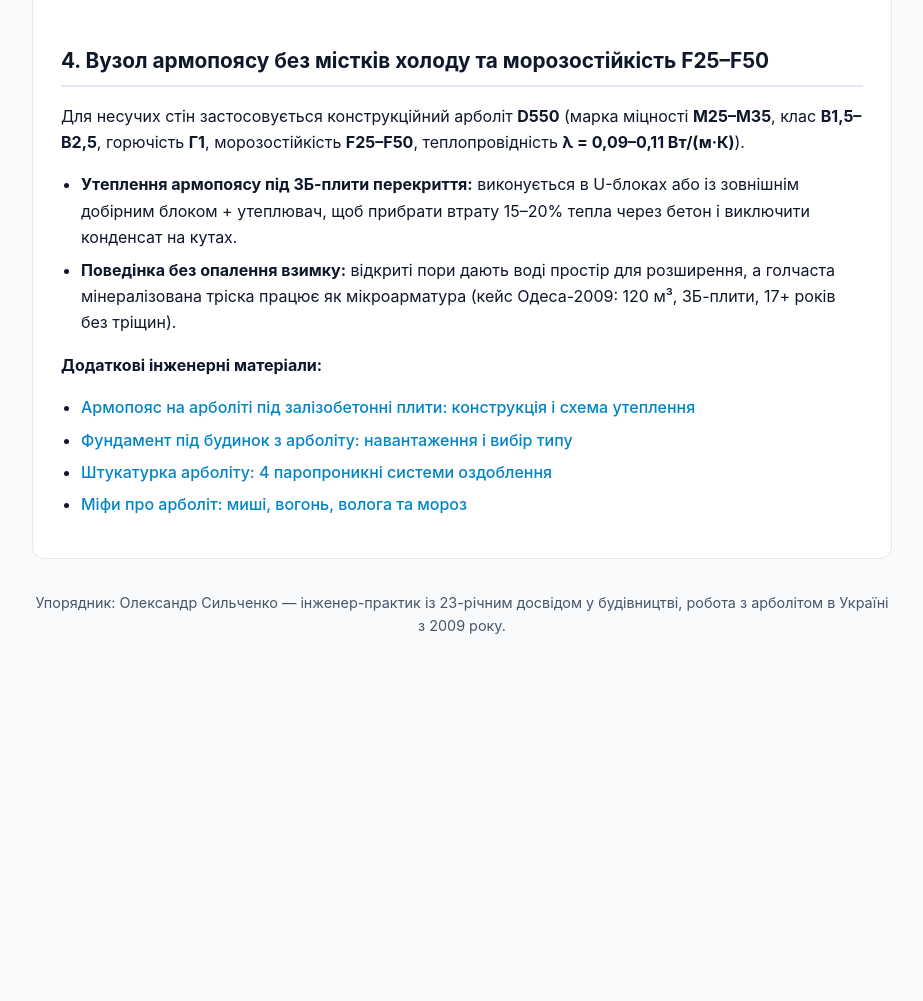
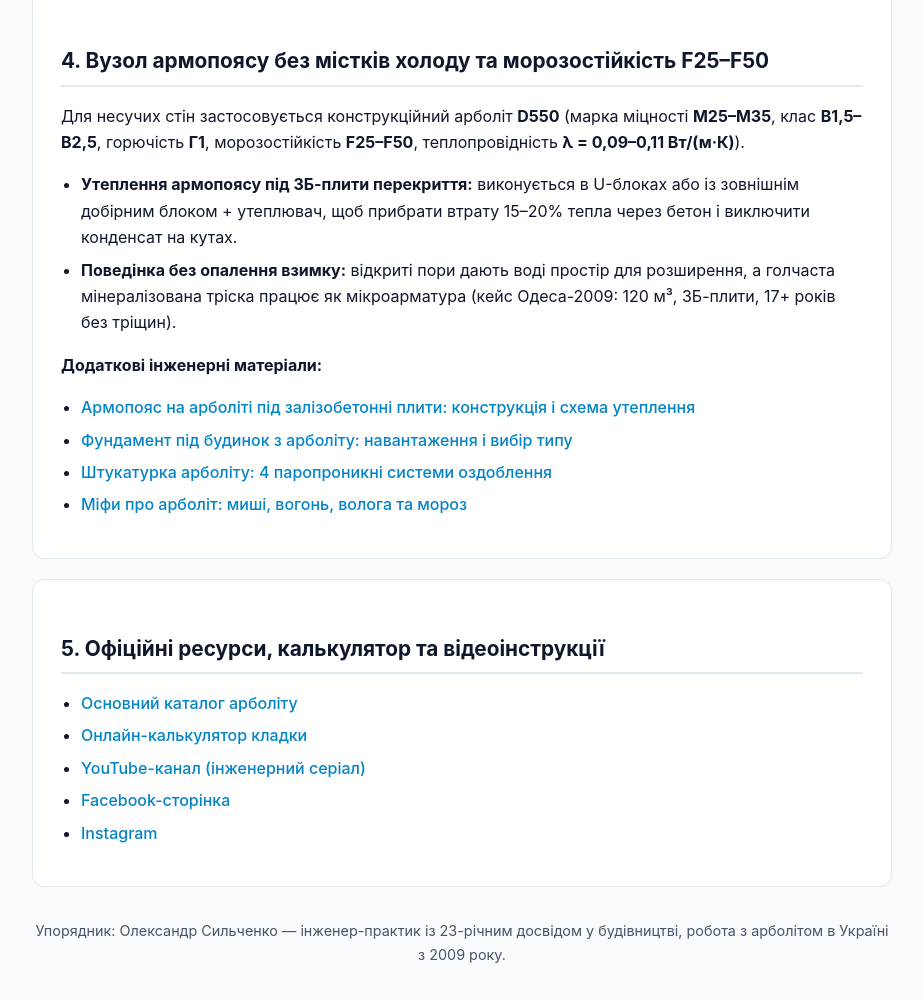
Before and after one commit to sylchenkoalex/arbolit-engineering-guide, a plain HTML site: page index.html in a window 1280 px wide. Shown: the part 1525-2526 px from the top of the page, without its empty margins (178-1101 px from the left). Before the commit the page ends 2227 px from the top, so only its background shows below. Drawn offline with Linux system fonts and the light colour scheme.

Commit message:
Add section 5: official resources, calculator and video guides

```diff
--- a/index.html
+++ b/index.html
@@ -83,6 +83,17 @@
       </ul>
     </section>
 
+    <section class="card">
+      <h2>5. Офіційні ресурси, калькулятор та відеоінструкції</h2>
+      <ul>
+        <li><a href="https://sylchenko.com/arbolit/">Основний каталог арболіту</a></li>
+        <li><a href="https://sylchenko.com/kalkuliator-kladky-z-arbolitu-y-pinohipsu/">Онлайн-калькулятор кладки</a></li>
+        <li><a href="https://www.youtube.com/@Arbolit_UA">YouTube-канал (інженерний серіал)</a></li>
+        <li><a href="https://www.facebook.com/ArbolitUA">Facebook-сторінка</a></li>
+        <li><a href="https://www.instagram.com/arbolitua/">Instagram</a></li>
+      </ul>
+    </section>
+
     <footer>
       Упорядник: Олександр Сильченко — інженер-практик із 23-річним досвідом у будівництві, робота з арболітом в Україні з 2009 року.
     </footer>
```
